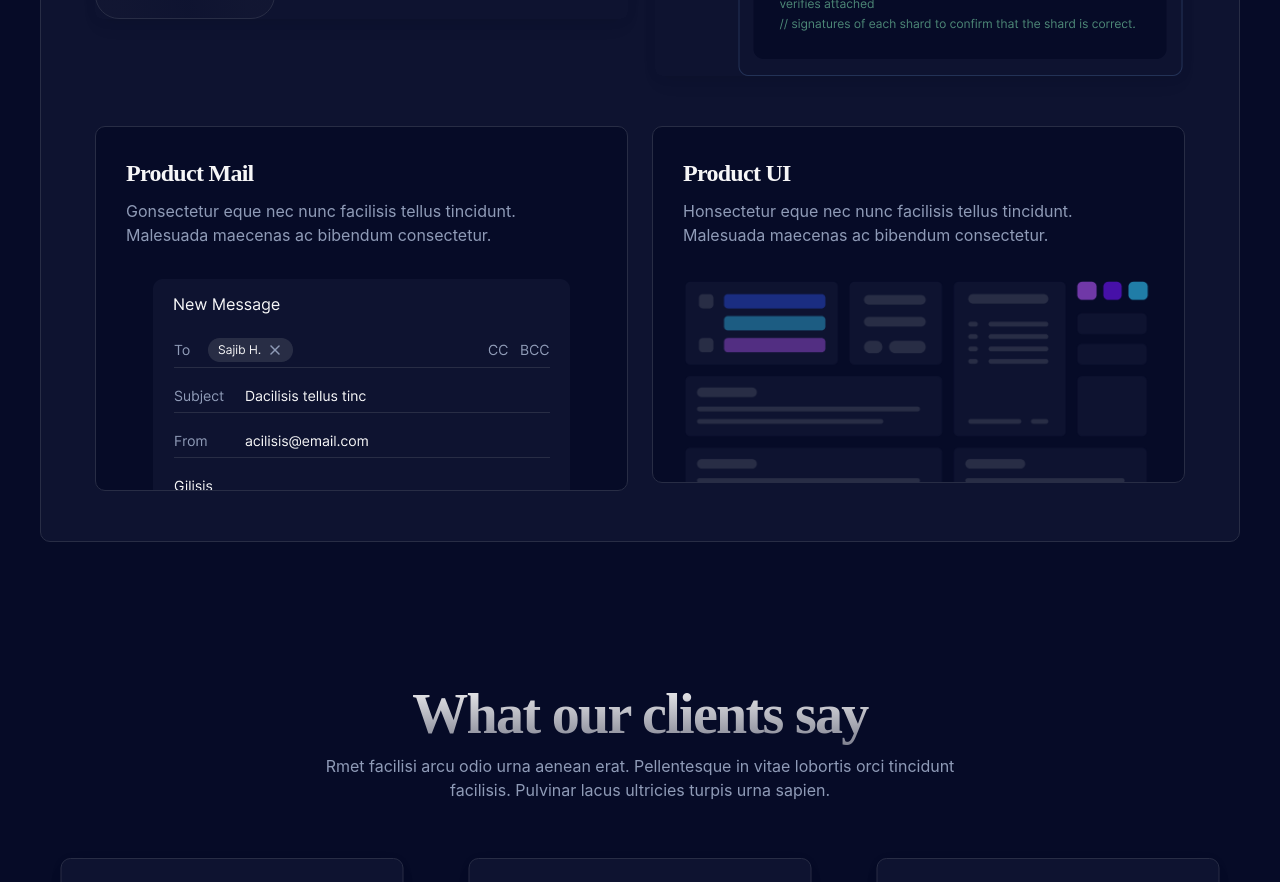
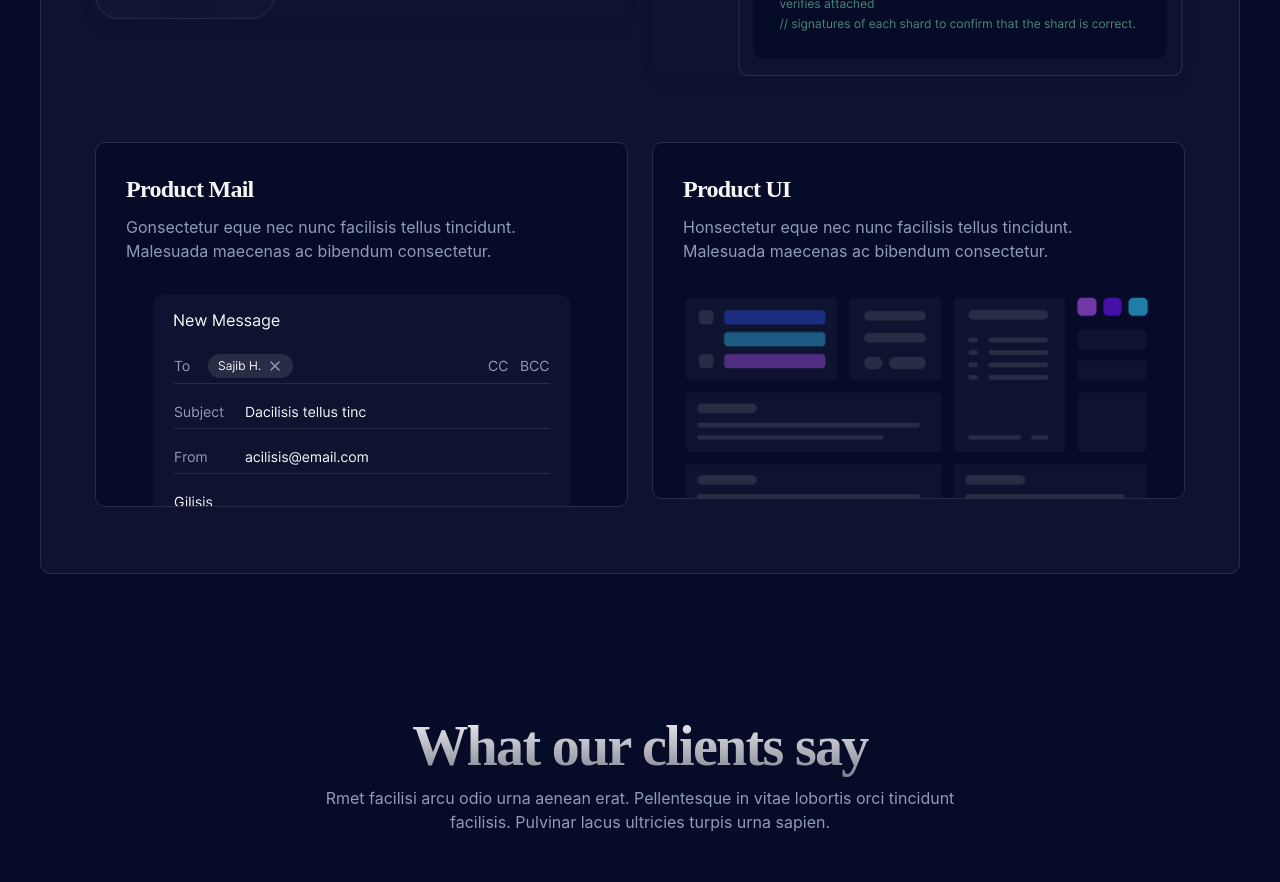
Before and after one commit to abduhamidweb/Premium-SaaS-Landing, a React (Vite) app: page / in a window 1280 px wide. Shown: the part 4140-5022 px from the top of the page. Built offline with nearby package versions, Linux system fonts and the light colour scheme.

Commit message:
get error mistake

```diff
--- a/src/components/source/Source.jsx
+++ b/src/components/source/Source.jsx
@@ -42,7 +42,6 @@ const Source = () => {
                             {
                                 produc.length ? produc.map(item => <SourceCard key={item.id} data={item} />) : "<h1>Loading...</h1>"
                             }
-
                         </div>
                     </div>
                 </div>
--- a/src/components/source/SourceCard.jsx
+++ b/src/components/source/SourceCard.jsx
@@ -3,7 +3,7 @@ import React from 'react';
 const SourceCard = ({ data: { id, title, img, desc } }) => {
     return (
         <>
-            <div className="col-lg-6 col-md-6 col-sm-12 product_info">
+            <div className="col-lg-6 col-md-6 col-sm-12 product_info my-3">
                 <div className="product_info-card">
                     <h5>{title ? title : ""}</h5>
                     <p>{desc ? desc : ""}</p>
```
